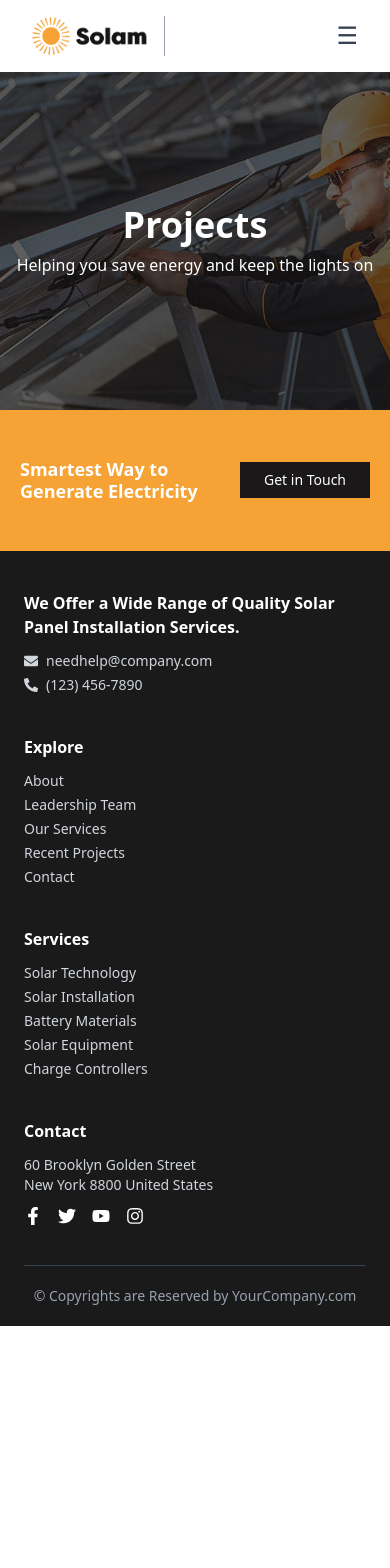
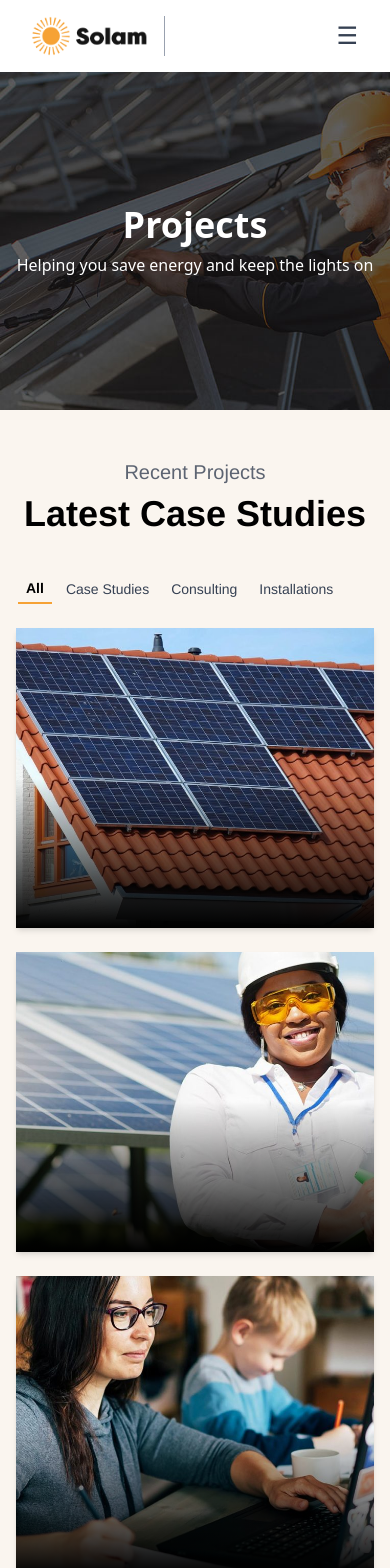
Before and after one commit to iahmadiqbal/solam-solar-panel-installer, a React (Vite) app: page /projects in a window 390 px wide. Shown: the top 1568 px of the page. Before the commit the page ends 1326 px from the top, so only its background shows below. Built offline with nearby package versions, Linux system fonts and the light colour scheme.

Commit message:
make ProjectGallerySection menu fully responsive

```diff
--- /dev/null
+++ b/src/components/projects/ProjectGallerySection/index.tsx
@@ -0,0 +1,157 @@
+import React, { useState } from "react";
+
+interface ProjectItem {
+  image: string;
+  heading: string;
+  subheading: string;
+  category: "All" | "Case Studies" | "Consulting" | "Installations";
+}
+
+const allProjects: ProjectItem[] = [
+  {
+    image: "/images/MetalRoofinstallations.jpg",
+    heading: "installations",
+    subheading: "Tile & Metal Roof Installations",
+    category: "Installations",
+  },
+  {
+    image: "/images/commericalsolar.jpg",
+    heading: "Consulting",
+    subheading: "Commercial Solar Inspections",
+    category: "Consulting",
+  },
+  {
+    image: "/images/solarresearchdevelopment.jpg",
+    heading: "Case Studies",
+    subheading: "Solar Research Development",
+    category: "Installations", // will be filtered by logic
+  },
+  {
+    image: "/images/solarpanelinstallation.jpg",
+    heading: "Installations",
+    subheading: "Solar Panel Installation",
+    category: "Installations",
+  },
+  {
+    image: "/images/wholehousebatteryinstalltion.jpg",
+    heading: "Installations",
+    subheading: "Tile & Metal Roof Installations",
+    category: "Installations",
+  },
+  {
+    image: "/images/greentech.jpg",
+    heading: "Case Studies",
+    subheading: "Green Tech Education",
+    category: "Installations", // filtered logically for both Case Studies & Consulting
+  },
+];
+
+const categories = [
+  "All",
+  "Case Studies",
+  "Consulting",
+  "Installations",
+] as const;
+
+type Category = (typeof categories)[number];
+
+const ProjectGallerySection: React.FC = () => {
+  const [activeCategory, setActiveCategory] = useState<Category>("All");
+
+  // Manual filter logic (no data change)
+  const filteredProjects = allProjects.filter((item) => {
+    if (activeCategory === "All") return true;
+
+    if (activeCategory === "Case Studies") {
+      return (
+        item.subheading === "Solar Research Development" ||
+        item.subheading === "Green Tech Education"
+      );
+    }
+
+    if (activeCategory === "Consulting") {
+      return (
+        item.subheading === "Commercial Solar Inspections" ||
+        item.subheading === "Green Tech Education"
+      );
+    }
+
+    if (activeCategory === "Installations") {
+      return (
+        item.subheading === "Tile & Metal Roof Installations" ||
+        item.subheading === "Solar Panel Installation" ||
+        item.subheading === "Whole House Battery Installation"
+      );
+    }
+
+    return false;
+  });
+
+  return (
+    <section className="py-12 font-['Helvetica'] bg-[#FAF5EF]">
+      <div className="max-w-[1200px] mx-auto px-4 text-center overflow-hidden">
+        {/* Headings */}
+        <h2 className="text-xl font-normal text-gray-700 opacity-80">
+          Recent Projects
+        </h2>
+        <p className="mt-2 text-4xl text-black font-bold mb-10">
+          Latest Case Studies
+        </p>
+
+        {/* Filter Menu */}
+        <div className="w-full mb-6">
+          <div className="max-w-full overflow-x-auto scrollbar-none">
+            <div className="flex whitespace-nowrap gap-[6px] px-[2px] sm:gap-4 sm:px-2 sm:justify-center">
+              {categories.map((category) => (
+                <button
+                  key={category}
+                  onClick={() => setActiveCategory(category)}
+                  className={`px-2 py-1 text-sm font-medium transition-all duration-200 whitespace-nowrap ${
+                    activeCategory === category
+                      ? "text-black font-semibold border-b-2 border-[#F6A235]"
+                      : "text-gray-700"
+                  }`}
+                >
+                  {category}
+                </button>
+              ))}
+            </div>
+          </div>
+        </div>
+
+        {/* Grid */}
+        <div className="grid grid-cols-1 sm:grid-cols-2 lg:grid-cols-3 gap-6">
+          {filteredProjects.map((item, index) => (
+            <div
+              key={index}
+              className="relative group overflow-hidden shadow-md"
+            >
+              {/* Image */}
+              <img
+                src={item.image}
+                alt={item.heading}
+                className="w-full h-[300px] object-cover"
+              />
+
+              {/* Always visible shadow */}
+              <div className="absolute bottom-0 left-0 w-full h-1/2 bg-gradient-to-t from-black to-transparent z-0" />
+
+              {/* Hover Text */}
+              <div className="absolute bottom-4 left-4 right-4 z-10 text-left opacity-0 group-hover:opacity-100 transition-opacity duration-300">
+                <div className="h-1 w-6 mb-2 bg-[#F6A235]"></div>
+                <h3 className="text-white text-xl font-semibold">
+                  {item.heading}
+                </h3>
+                <p className="text-white text-2xl font-bold leading-tight">
+                  {item.subheading}
+                </p>
+              </div>
+            </div>
+          ))}
+        </div>
+      </div>
+    </section>
+  );
+};
+
+export default ProjectGallerySection;
--- a/src/views/projects/index.tsx
+++ b/src/views/projects/index.tsx
@@ -1,9 +1,11 @@
 import HeroProjectSection from "../../components/projects/HeroProjectSection";
+import ProjectGallerySection from "../../components/projects/ProjectGallerySection";
 
 const Projects: React.FC = () => {
   return (
     <>
       <HeroProjectSection />
+      <ProjectGallerySection />
     </>
   );
 };
```
Also changed, not shown: public/images/greentech.jpg (added), public/images/wholehousebatteryinstalltion.jpg (added).
